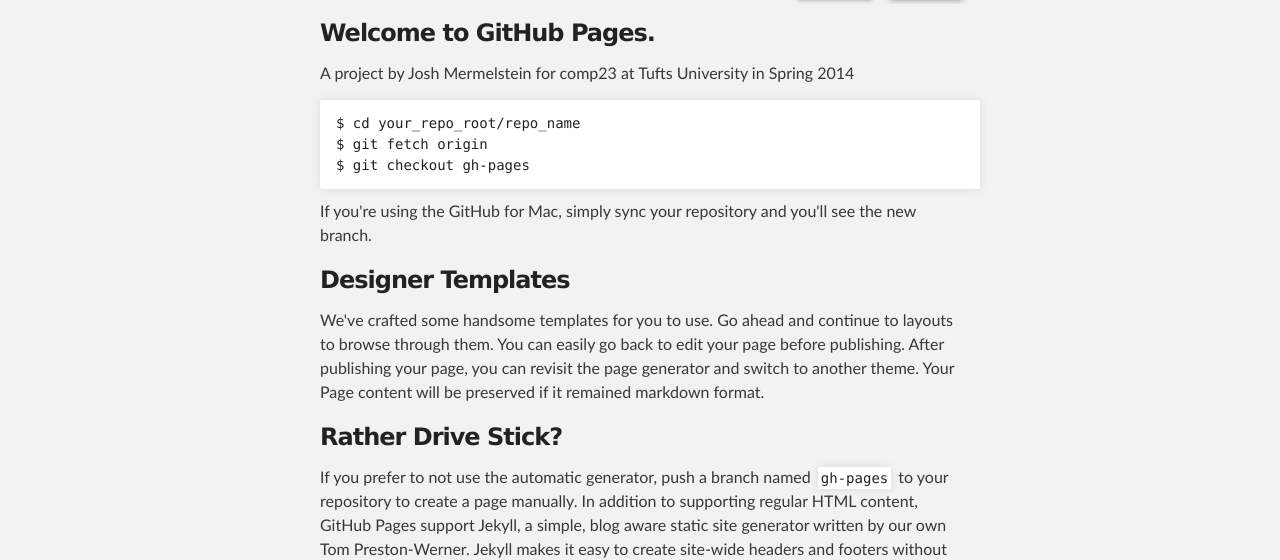
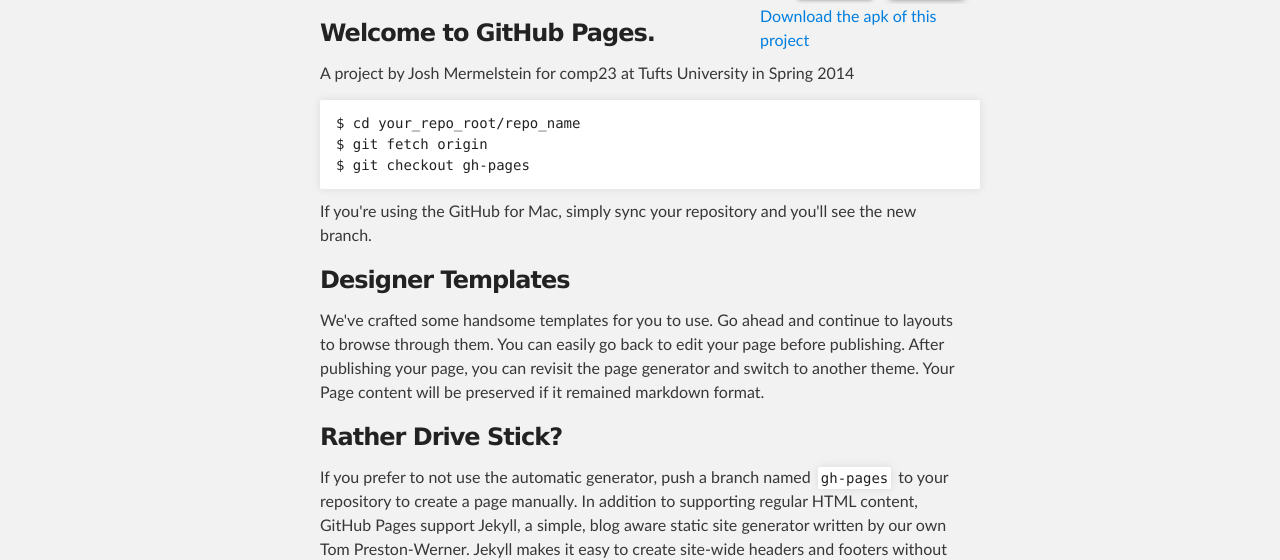
Before and after one commit to JoshMermel/Hex2048, a plain HTML site: page index.html in a window 1280 px wide. Shown: the part 245-805 px from the top of the page. Drawn offline with Linux system fonts and the light colour scheme.

Commit message:
tried to add apk download link

```diff
--- a/index.html
+++ b/index.html
@@ -24,6 +24,7 @@
             <section id="downloads">
               <a class="zip_download_link" href="https://github.com/JoshMermel/Hex2048/zipball/master">Download this project as a .zip file</a>
               <a class="tar_download_link" href="https://github.com/JoshMermel/Hex2048/tarball/master">Download this project as a tar.gz file</a>
+              <a class="apk_download_link" href="https://github.com/JoshMermel/Hex2048/bin/Hex2048.apk">Download the apk of this project</a>
             </section>
         </header>
     </div>
```
